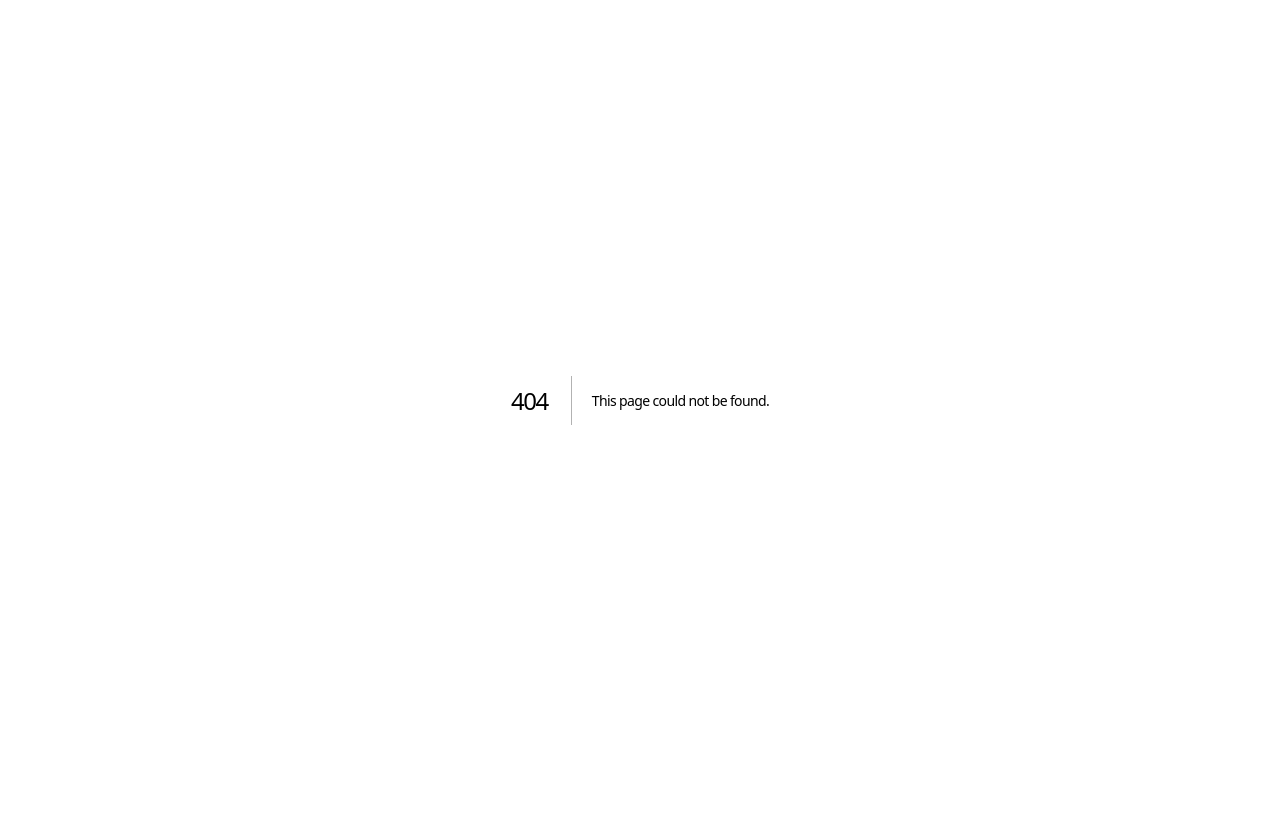
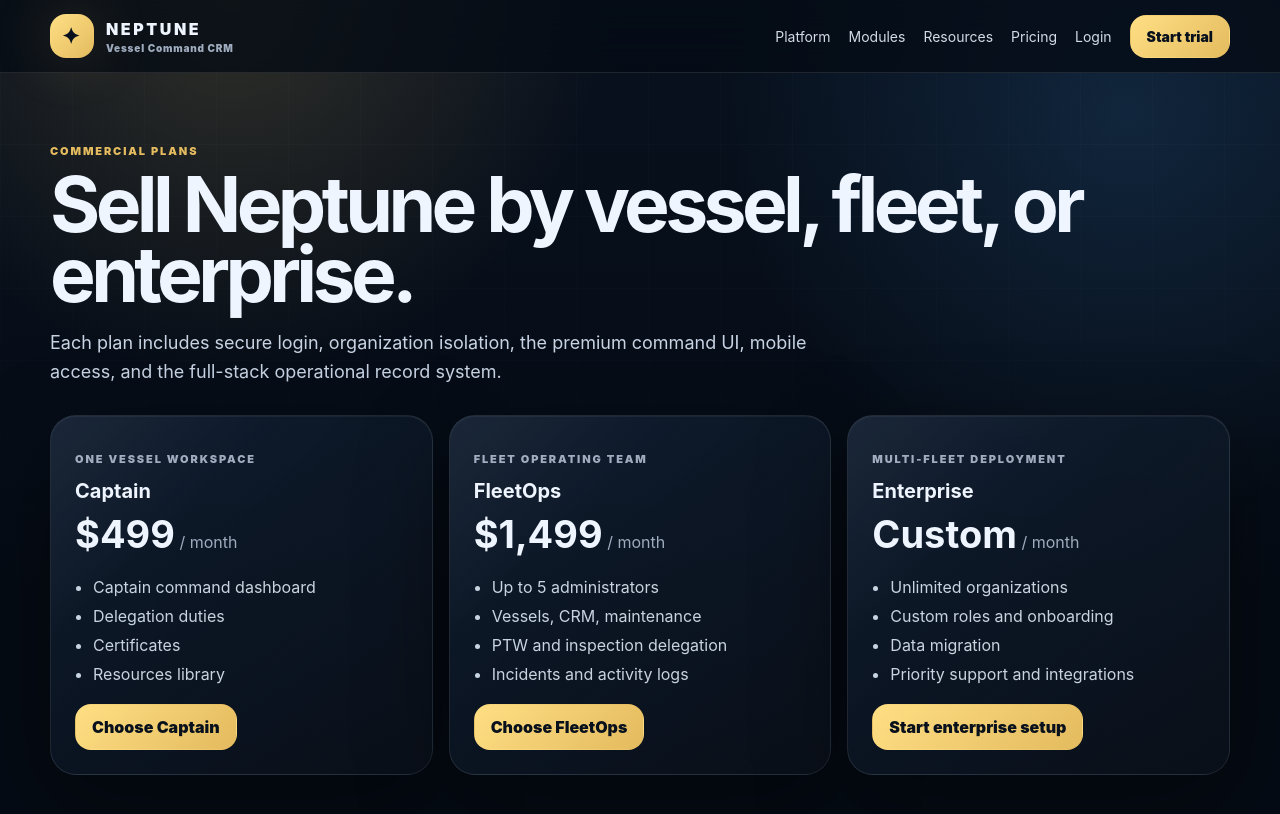
Before and after one commit to eagleconsulting954-a11y/Neptune1, a Next.js app: page /pricing in a window 1280 px wide. Before the commit this address had no page. Shown: the top 814 px of the page. Built offline with nearby package versions, Linux system fonts and the light colour scheme.

Commit message:
Add commercial pricing page

```diff
--- /dev/null
+++ b/app/pricing/page.tsx
@@ -0,0 +1,24 @@
+import Link from "next/link";
+import { SiteHeader } from "@/components/SiteHeader";
+
+const plans = [
+  { name: "Captain", price: "$499", note: "One vessel workspace", features: ["Captain command dashboard", "Delegation duties", "Certificates", "Resources library"] },
+  { name: "FleetOps", price: "$1,499", note: "Fleet operating team", features: ["Up to 5 administrators", "Vessels, CRM, maintenance", "PTW and inspection delegation", "Incidents and activity logs"] },
+  { name: "Enterprise", price: "Custom", note: "Multi-fleet deployment", features: ["Unlimited organizations", "Custom roles and onboarding", "Data migration", "Priority support and integrations"] }
+];
+
+export default function PricingPage() {
+  return (
+    <>
+      <SiteHeader />
+      <main className="section">
+        <div className="container">
+          <p className="eyebrow">Commercial Plans</p>
+          <h1>Sell Neptune by vessel, fleet, or enterprise.</h1>
+          <p className="lede">Each plan includes secure login, organization isolation, the premium command UI, mobile access, and the full-stack operational record system.</p>
+          <div className="pricing-grid" style={{marginTop:28}}>{plans.map(plan => <article className="price card premium" key={plan.name}><p className="eyebrow">{plan.note}</p><h3>{plan.name}</h3><strong>{plan.price}</strong><span className="muted"> / month</span><ul>{plan.features.map(feature => <li key={feature}>{feature}</li>)}</ul><Link className="btn gold" href={plan.name === "Enterprise" ? "/signup" : "/checkout"}>{plan.name === "Enterprise" ? "Start enterprise setup" : `Choose ${plan.name}`}</Link></article>)}</div>
+        </div>
+      </main>
+    </>
+  );
+}
```
